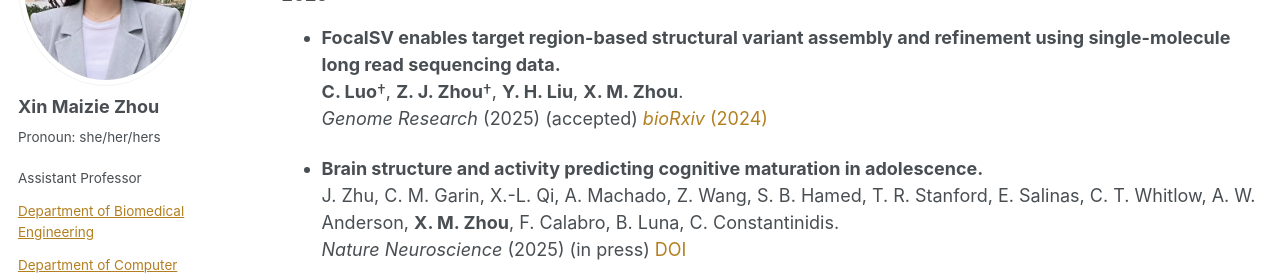
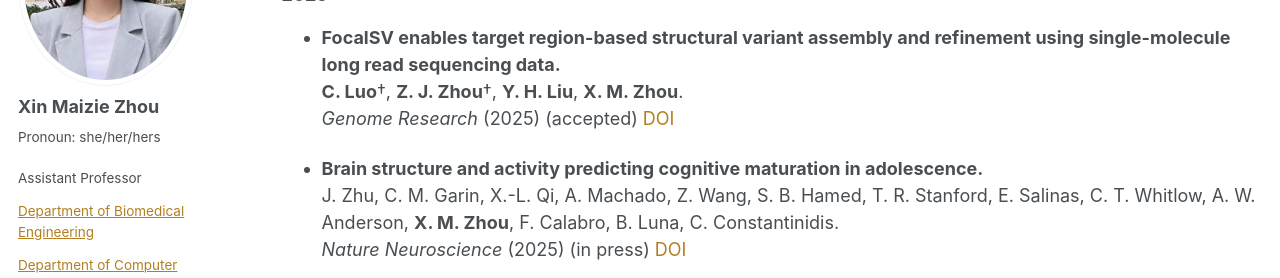
Before and after one commit to maiziezhoulab/Maiziezhoulab.github.io, a Jekyll site: the page built from _pages/publications.md, in a window 1280 px wide and 900 px high, scrolled down 1223 px. Shown: the part 152-430 px from the top of the window. Built offline with Jekyll 4.4.1, drawn with Linux system fonts in a browser that asks for light colours; some web fonts are replaced.

Commit message:
Update publications.md

```diff
--- a/_pages/publications.md
+++ b/_pages/publications.md
@@ -59,7 +59,7 @@ used Xin Maizie Zhou (X. M. Zhou) for publications after 2022.
 ### 2025
 - **FocalSV enables target region-based structural variant assembly and refinement using single-molecule long read sequencing data.**
   **C. Luo**†, **Z. J. Zhou**†, **Y. H. Liu**, **X. M. Zhou**.
-  _Genome Research_ (2025) (accepted) [_bioRxiv_ (2024)](https://www.biorxiv.org/content/10.1101/2024.11.21.624735v1)
+  _Genome Research_ (2025) (accepted) [DOI](https://www.biorxiv.org/content/10.1101/2024.11.21.624735v1)
 
 - **Brain structure and activity predicting cognitive maturation in adolescence.**
   J. Zhu, C. M. Garin, X.-L. Qi, A. Machado, Z. Wang, S. B. Hamed, T. R. Stanford, E. Salinas, C. T. Whitlow, A. W. Anderson, **X. M. Zhou**, F. Calabro, B. Luna, C.   Constantinidis.
```
